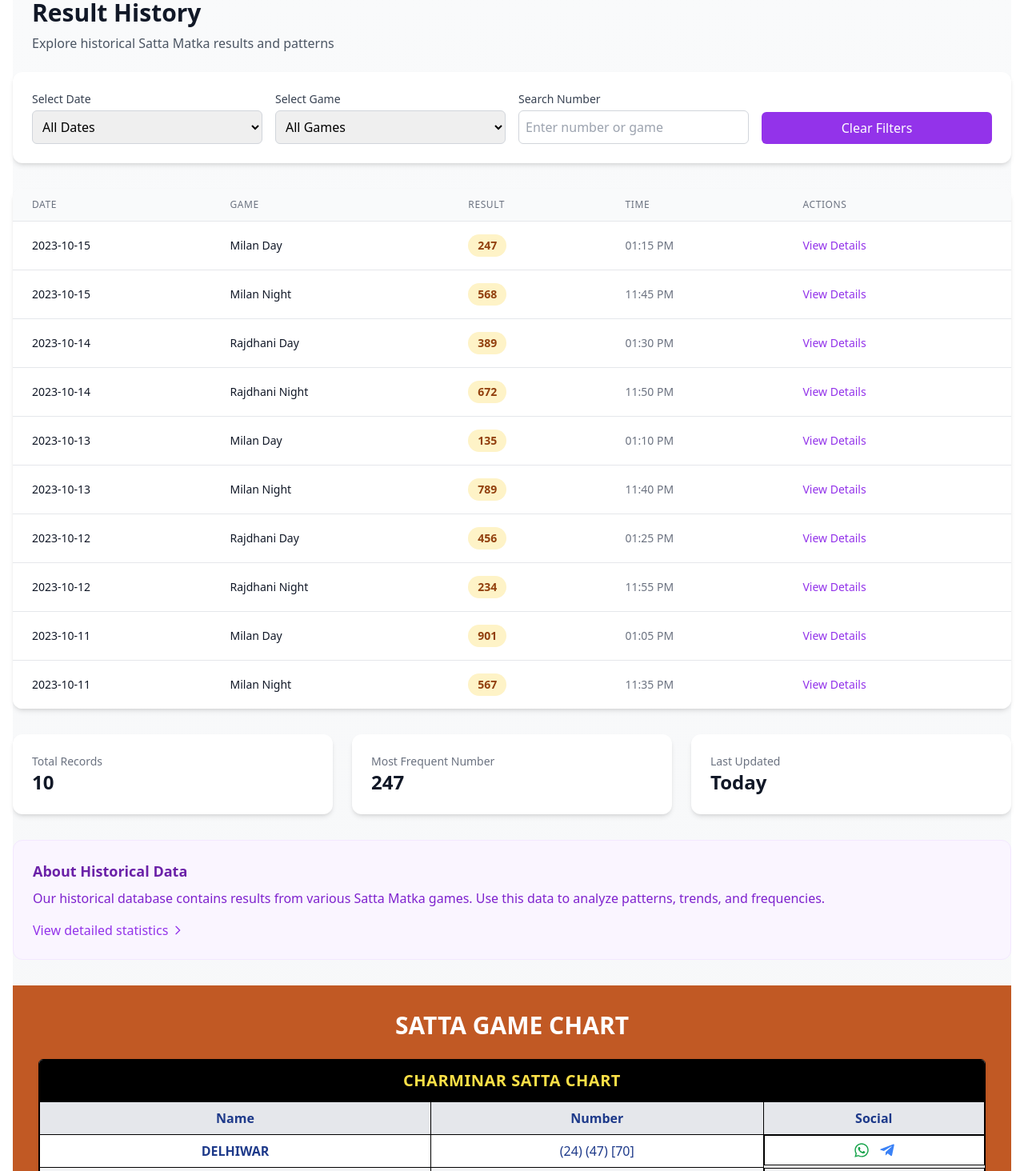
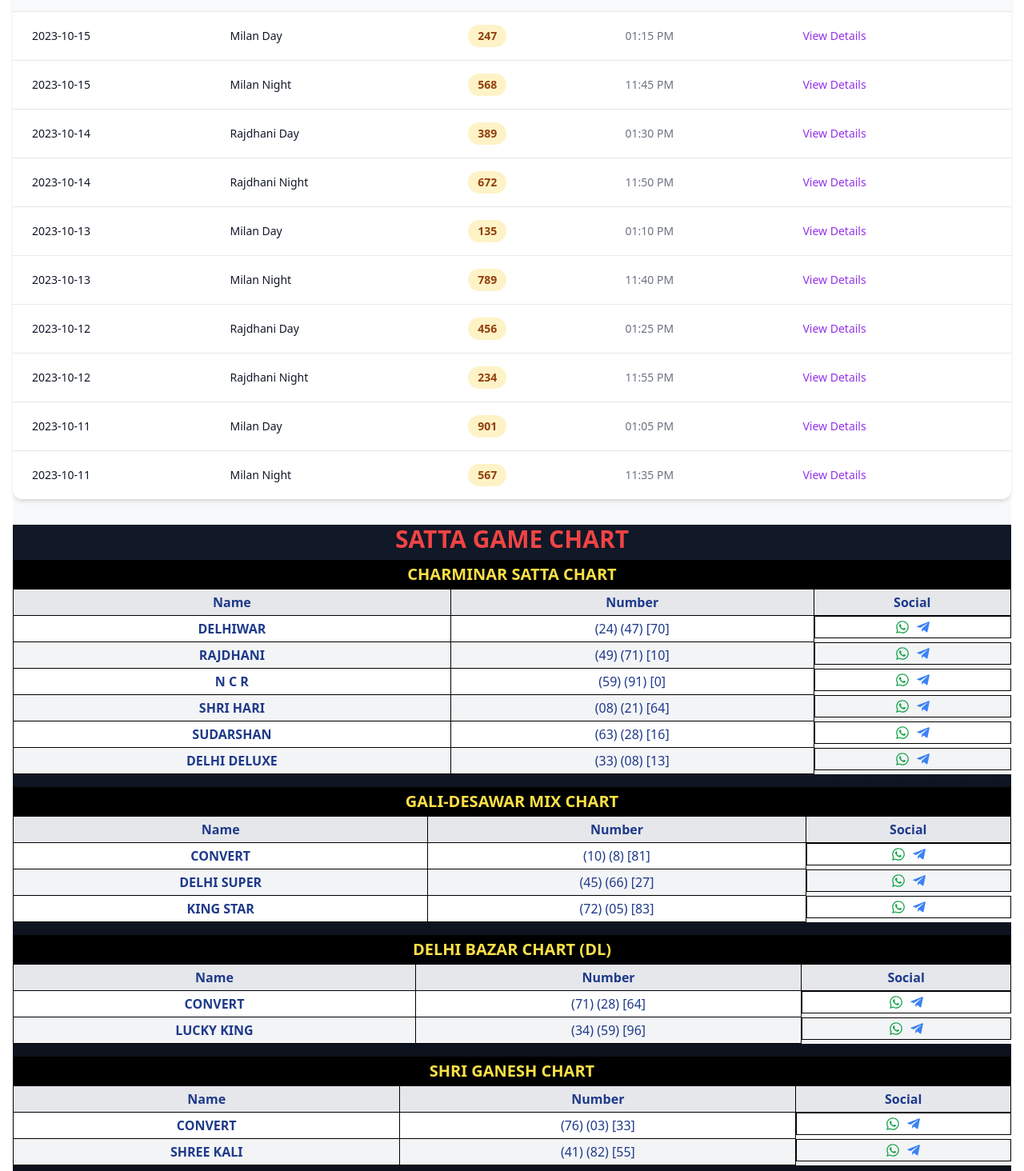
Before and after one commit to sahibhussain143/SattaKing, a React (Vite) app in the folder Frontend/: page / in a window 1280 px wide. Shown: the part 5946-7410 px from the top of the page at 80% size. Built offline with nearby package versions, Linux system fonts and the light colour scheme.

Commit message:
code commit

```diff
--- a/Frontend/index.html
+++ b/Frontend/index.html
@@ -6,8 +6,8 @@
     <meta name="viewport" content="width=device-width, initial-scale=1.0" />
     <title>SATTA KING</title>
   </head>
-  <body>
-    <div id="root"></div>
+  <body >
+    <div id="root"  ></div>
     <script type="module" src="/src/main.jsx"></script>
   </body>
 </html>
--- a/Frontend/src/Components/Navbar.jsx
+++ b/Frontend/src/Components/Navbar.jsx
@@ -30,6 +30,7 @@ const Navbar = () => {
   ];
 
   return (
+    <>
     <nav
       className={`fixed w-full top-0 z-50 transition-all duration-500 ease-out ${
         isScrolled
@@ -83,6 +84,8 @@ const Navbar = () => {
 
       </marquee>
     </nav>
+
+    </>
   );
 };
 
--- a/Frontend/src/pages/SattaChart/SattaChart.jsx
+++ b/Frontend/src/pages/SattaChart/SattaChart.jsx
@@ -44,71 +44,12 @@ const SattaChart = () => {
     return matchesDate && matchesGame && matchesSearch;
   });
 
-  // Unique games and dates
-  const games = [...new Set(results.map(result => result.game))];
-  const dates = [...new Set(results.map(result => result.date))].sort().reverse();
 
   return (
     <div className="min-h-screen w-full bg-gradient-to-b from-gray-50 to-gray-100">
 
-      {/* Page Header */}
-      <div className="w-full p-4 md:p-6">
-        <h1 className="text-3xl font-bold text-gray-900 mb-2">Result History</h1>
-        <p className="text-gray-600">Explore historical Satta Matka results and patterns</p>
-      </div>
 
-      {/* Filters */}
-      <div className="w-full bg-white rounded-xl shadow-md p-4 md:p-6 mb-8">
-        <div className="grid grid-cols-1 md:grid-cols-4 gap-4 w-full">
-          <div>
-            <label className="block text-sm font-medium text-gray-700 mb-1">Select Date</label>
-            <select
-              className="w-full p-2 border border-gray-300 rounded-md focus:ring-2 focus:ring-purple-600 focus:border-transparent"
-              value={selectedDate}
-              onChange={(e) => setSelectedDate(e.target.value)}
-            >
-              <option value="">All Dates</option>
-              {dates.map(date => <option key={date} value={date}>{date}</option>)}
-            </select>
-          </div>
 
-          <div>
-            <label className="block text-sm font-medium text-gray-700 mb-1">Select Game</label>
-            <select
-              className="w-full p-2 border border-gray-300 rounded-md focus:ring-2 focus:ring-purple-600 focus:border-transparent"
-              value={selectedGame}
-              onChange={(e) => setSelectedGame(e.target.value)}
-            >
-              <option value="all">All Games</option>
-              {games.map(game => <option key={game} value={game}>{game}</option>)}
-            </select>
-          </div>
-
-          <div>
-            <label className="block text-sm font-medium text-gray-700 mb-1">Search Number</label>
-            <input
-              type="text"
-              placeholder="Enter number or game"
-              className="w-full p-2 border border-gray-300 rounded-md focus:ring-2 focus:ring-purple-600 focus:border-transparent"
-              value={searchQuery}
-              onChange={(e) => setSearchQuery(e.target.value)}
-            />
-          </div>
-
-          <div className="flex items-end">
-            <button
-              className="w-full bg-purple-600 hover:bg-purple-700 text-white font-medium py-2 px-4 rounded-md transition-colors"
-              onClick={() => {
-                setSelectedDate('');
-                setSelectedGame('all');
-                setSearchQuery('');
-              }}
-            >
-              Clear Filters
-            </button>
-          </div>
-        </div>
-      </div>
 
       {/* Results Table */}
       <div className="w-full bg-white rounded-xl shadow-md overflow-x-auto mb-8">
@@ -149,37 +90,7 @@ const SattaChart = () => {
         )}
       </div>
 
-      {/* Stats Section */}
-      <div className="grid grid-cols-1 md:grid-cols-3 gap-6 w-full mb-8">
-        <div className="bg-white rounded-xl shadow-md p-6 w-full">
-          <h3 className="text-sm font-medium text-gray-500">Total Records</h3>
-          <p className="text-2xl font-semibold text-gray-900">{results.length}</p>
-        </div>
-        <div className="bg-white rounded-xl shadow-md p-6 w-full">
-          <h3 className="text-sm font-medium text-gray-500">Most Frequent Number</h3>
-          <p className="text-2xl font-semibold text-gray-900">247</p>
-        </div>
-        <div className="bg-white rounded-xl shadow-md p-6 w-full">
-          <h3 className="text-sm font-medium text-gray-500">Last Updated</h3>
-          <p className="text-2xl font-semibold text-gray-900">Today</p>
-        </div>
-      </div>
 
-      {/* Additional Info */}
-      <div className="w-full bg-purple-50 rounded-xl p-6 border border-purple-100 mb-8">
-        <h3 className="text-lg font-semibold text-purple-800 mb-2">About Historical Data</h3>
-        <p className="text-purple-700">
-          Our historical database contains results from various Satta Matka games. Use this data to analyze patterns, trends, and frequencies.
-        </p>
-        <div className="mt-4">
-          <Link to="/statistics" className="text-purple-600 hover:text-purple-800 font-medium flex items-center">
-            View detailed statistics
-            <svg className="w-4 h-4 ml-1" fill="none" stroke="currentColor" viewBox="0 0 24 24">
-              <path strokeLinecap="round" strokeLinejoin="round" strokeWidth="2" d="M9 5l7 7-7 7"></path>
-            </svg>
-          </Link>
-        </div>
-      </div>
 
       {/* Banner Component */}
       <SattaChartBanner />
--- a/Frontend/src/pages/SattaChart/SattaChartBanner.jsx
+++ b/Frontend/src/pages/SattaChart/SattaChartBanner.jsx
@@ -1,4 +1,4 @@
-// src/components/SattaChart.js
+// src/components/SattaChartBanner.js
 import React from "react";
 import { FaWhatsapp, FaTelegramPlane } from "react-icons/fa";
 
@@ -89,53 +89,50 @@ const SattaChartBanner = () => {
   };
 
   return (
-    <>
-    <div className="min-h-screen bg-[#c15924] p-4 md:p-8">
-      <h1 className="text-center text-2xl md:text-3xl font-bold text-white mb-6">
+
+   <div className="bg-gradient-to-b from-gray-900 to-black">
+
+      {/* SATTA CHART TABLES */}
+      <h1 className="text-center text-red-500 text-2xl md:text-3xl font-bold mb-2">
         SATTA GAME CHART
       </h1>
 
+      <div className="w-full">
         {sattaData.map((section, index) => (
           <div
             key={index}
-          className="mb-8 rounded-md overflow-hidden shadow border border-black bg-white"
+            className="mb-4  bg-white w-full"
           >
-          {/* Section Title */}
-          <h2 className="bg-black text-yellow-300 text-center font-bold py-3 text-lg md:text-xl tracking-wide">
+            <h2 className="bg-black text-yellow-300 text-center font-bold py-1 text-lg md:text-xl">
               {section.title}
             </h2>
 
-          {/* Table */}
-          <table className="w-full text-center border-collapse">
+            <table className="w-full border-collapse text-center text-sm md:text-base">
               <thead>
-              <tr className="bg-gray-200 text-blue-900">
-                <th className="py-2 px-3 border border-black">Name</th>
-                <th className="py-2 px-3 border border-black">Number</th>
-                <th className="py-2 px-3 border border-black">Social</th>
+                <tr className="bg-gray-200 text-blue-900 ">
+                  <th className="py-1 px-1 border border-black">Name</th>
+                  <th className="py-1 px-1 border border-black">Number</th>
+                  <th className="py-1 px-1 border border-black">Social</th>
                 </tr>
               </thead>
               <tbody>
                 {section.items.map((item, i) => (
                   <tr
                     key={i}
-                  className={`${
-                    i % 2 === 0 ? "bg-white" : "bg-gray-100"
-                  } text-blue-900`}
+                    className={`${i % 2 === 0 ? "bg-white" : "bg-gray-100"} text-blue-900`}
                   >
-                  <td className="py-2 px-3 border border-black font-semibold uppercase">
+                    <td className="py-1 px-1 border border-black font-semibold uppercase">
                       {item.name}
                     </td>
-                  <td className="py-2 px-3 border border-black">
-                    {item.number}
-                  </td>
-                  <td className="py-2 px-3 border border-black flex justify-center gap-3">
+                    <td className="py-1 px-1 border border-black">{item.number}</td>
+                    <td className="py-1 px-1 border border-black flex justify-center gap-2">
                       <FaWhatsapp
                         onClick={() => openWhatsApp(item)}
-                      className="text-green-600 cursor-pointer text-xl hover:scale-110 transition"
+                        className="text-green-600 cursor-pointer text-lg hover:scale-110 transition"
                       />
                       <FaTelegramPlane
                         onClick={openTelegram}
-                      className="text-blue-500 cursor-pointer text-xl hover:scale-110 transition"
+                        className="text-blue-500 cursor-pointer text-lg hover:scale-110 transition"
                       />
                     </td>
                   </tr>
@@ -144,32 +141,28 @@ const SattaChartBanner = () => {
             </table>
           </div>
         ))}
+      </div>
 
-
-
-
-    </div>
-      <div className="min-h-screen bg-gradient-to-b from-blue-900 to-blue-600 text-white font-sans">
       {/* Banner Section */}
-      <div className="text-center p-6 md:p-12 space-y-6">
-        <h1 className="text-5xl md:text-6xl font-extrabold text-yellow-400 drop-shadow-lg">
+      <div className="text-center p-6 md:p-12 space-y-6 bg-gradient-to-b from-blue-900 to-blue-600">
+        <h1 className="text-5xl md:text-6xl font-extrabold text-pink-400 drop-shadow-lg">
           👑 RAAJA - BHAI 👑
         </h1>
-        <p className="text-2xl md:text-3xl text-yellow-300 italic drop-shadow-md">
+        <p className="text-2xl md:text-3xl text-orange-300 italic drop-shadow-md">
           🙏 विश्वस का दूसरा नाम 🤝🙏
         </p>
-        <p className="text-xl md:text-2xl text-yellow-200 italic">
+        <p className="text-xl md:text-2xl text-lime-200 italic">
           10 साल से आपकी सेवा में, सबसे Fast Payment 🙏
         </p>
-        <p className="text-lg md:text-xl text-yellow-100">
+        <p className="text-lg md:text-xl text-cyan-200">
           🌴 राजकोट, दिल्ली दरबार और अन्य गेम की एंट्री हमारे पास होती है 🌴
         </p>
 
         <div className="space-y-4">
-          <h2 className="text-3xl md:text-4xl font-bold text-yellow-400 drop-shadow-md">
+          <h2 className="text-3xl md:text-4xl font-bold text-pink-400 drop-shadow-md">
             🕒 Time Table 🕒
           </h2>
-          <div className="space-y-1 md:space-y-2 text-yellow-200 text-lg md:text-xl">
+          <div className="space-y-1 md:space-y-2 text-lime-200 text-lg md:text-xl">
             <p>💯 RAJSHRI.....👉🏻 01:25PM ⏰</p>
             <p>💯 MAHALAKSHMI.....👉🏻 01:45PM ⏰</p>
             <p>💯 SUNDARAM.....👉🏻 02:15PM ⏰</p>
@@ -181,10 +174,10 @@ const SattaChartBanner = () => {
         </div>
 
         <div className="space-y-4">
-          <h2 className="text-3xl md:text-4xl font-bold text-yellow-400 drop-shadow-md">
+          <h2 className="text-3xl md:text-4xl font-bold text-pink-400 drop-shadow-md">
             🕔 Evening Last Time 🕔
           </h2>
-          <div className="space-y-1 md:space-y-2 text-yellow-200 text-lg md:text-xl">
+          <div className="space-y-1 md:space-y-2 text-lime-200 text-lg md:text-xl">
             <p>💯 FARIDABAD.....👉🏻 5:59PM ⏰</p>
             <p>💯 SALIMAR.....👉🏻 7:20PM ⏰</p>
             <p>💯 GAZIYABAD.....👉🏻 9:00PM ⏰</p>
@@ -194,13 +187,13 @@ const SattaChartBanner = () => {
             <p>💯 DISHAWAR.....👉🏻 4:50AM ⏰</p>
           </div>
         </div>
+
         <div className="mt-6">
-  <p className="text-2xl md:text-3xl font-semibold text-yellow-300 drop-shadow-md mb-3">
+          <p className="text-2xl md:text-3xl font-semibold text-orange-300 drop-shadow-md mb-3">
             🌟 जनता का विश्वास ही खाईवाल की पहचान है 🌟
           </p>
           <h1>🪀9541015623🪀</h1>
 
-  {/* Smaller WhatsApp Button */}
           <a
             href={`https://wa.me/91${whatsappNumber}`}
             target="_blank"
@@ -210,7 +203,6 @@ const SattaChartBanner = () => {
             <FaWhatsapp className="text-base" /> WhatsApp
           </a>
 
-  {/* Smaller Telegram Button */}
           <button
             onClick={openTelegram}
             className="ml-3 inline-flex items-center justify-center gap-2 bg-blue-500 text-white text-lg px-4 py-1.5 rounded-full font-semibold shadow hover:bg-blue-600 transition transform hover:scale-105"
@@ -218,12 +210,8 @@ const SattaChartBanner = () => {
             <FaTelegramPlane className="text-base" /> Telegram
           </button>
         </div>
-
-
-
       </div>
     </div>
-    </>
   );
 };
 
```
Lines whose indentation alone changed are shown as unchanged.
